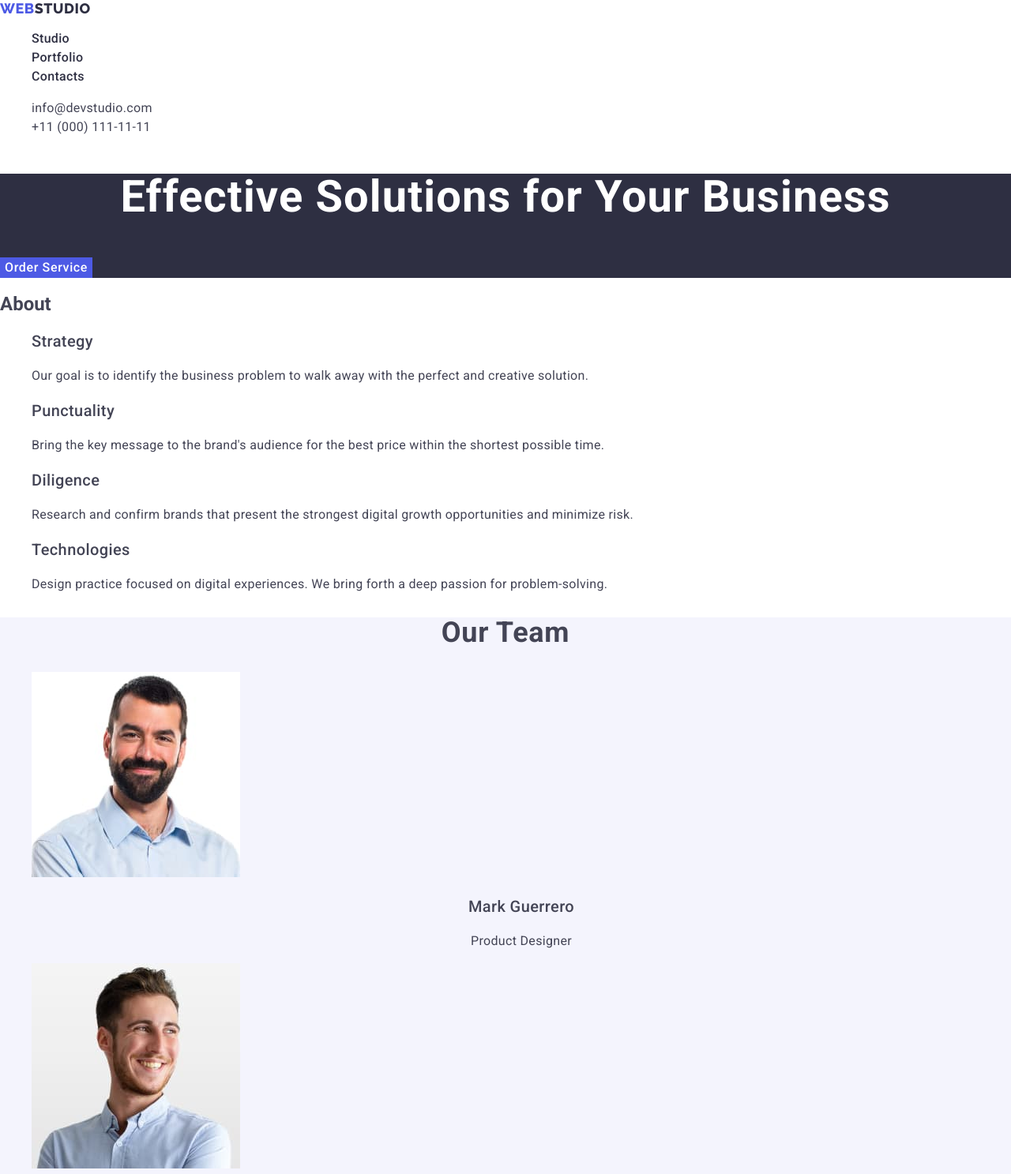
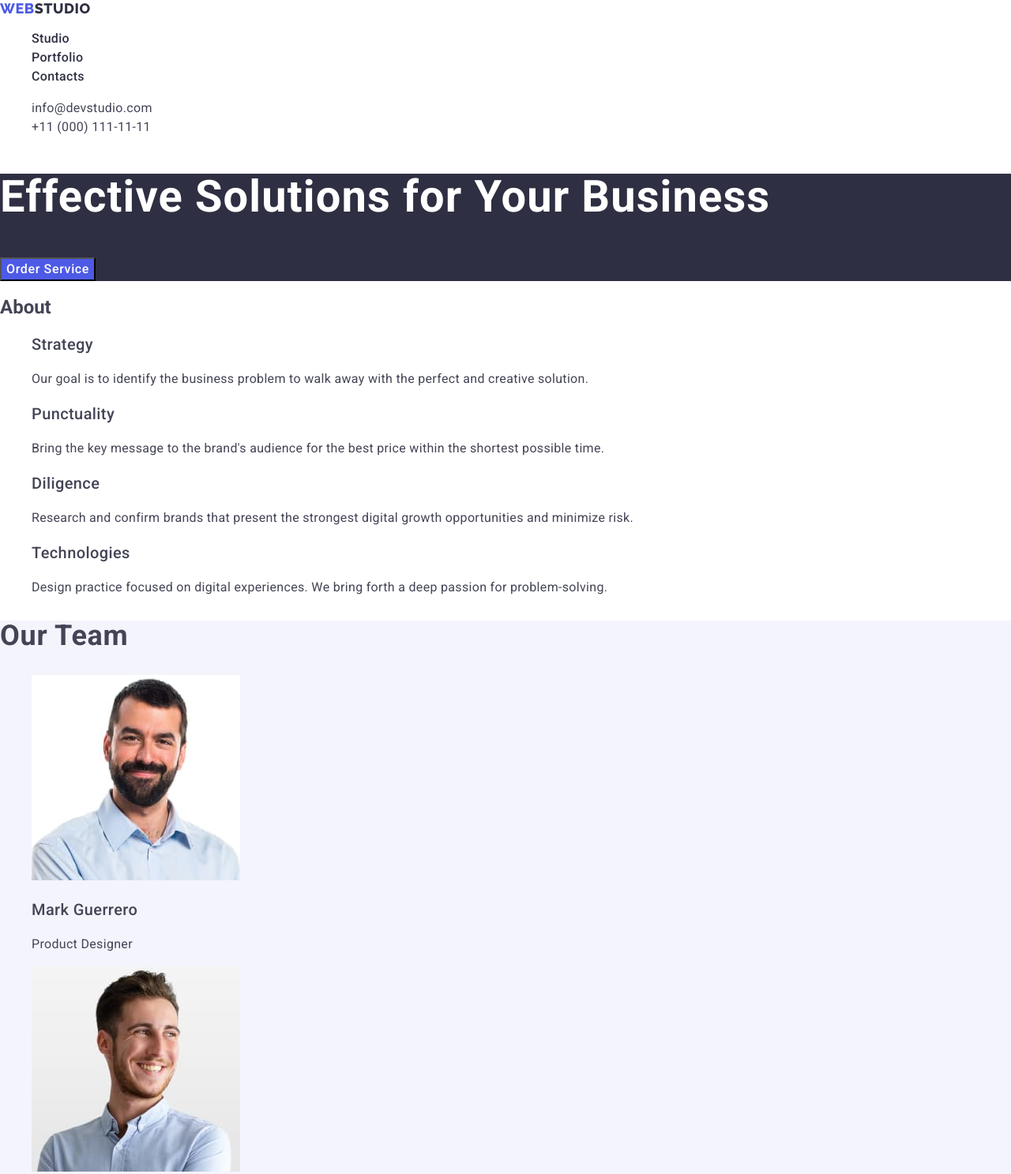
Before and after one commit to NikolayMieshkov/goit-markup-hw-02, a plain HTML site: page index.html in a window 1280 px wide. Shown: the top 1487 px of the page at 79% size. Drawn offline with nearby package versions, Linux system fonts and the light colour scheme; a web font is replaced by a local one.

Commit message:
HW-update-v.2

```diff
--- a/css/styles.css
+++ b/css/styles.css
@@ -13,8 +13,7 @@
     --modal-background-color: #FCFCFC;
   }
 body {
-    font-family: "Roboto","Raleway", sans-serif;
-    color: var(--main-color);
+    font-family: "Roboto", sans-serif;
     background-color: var(--white-background-color);
     color: var(--text-color);
 }
@@ -34,7 +33,6 @@ font-size: 18px;
 font-weight: 700;
 line-height: 1.17;
 letter-spacing: 0.03em;
-text-align: left;
 text-transform: uppercase;
 
 }
@@ -47,7 +45,6 @@ font-size: 16px;
 font-weight: 500;
 line-height: 1.5;
 letter-spacing: 0.02em;
-text-align: left;
 }
 .header-menu {
 
@@ -71,7 +68,6 @@ font-size: 16px;
 font-weight: 400;
 line-height: 1.5;
 letter-spacing: 0.02em;
-text-align: left;
 color: var(--text-color);
 }
 .header-contacts-link:hover,
@@ -89,7 +85,6 @@ font-size: 56px;
 font-weight: 700;
 line-height: 1.07;
 letter-spacing: 0.02em;
-text-align: center;
 }
 .hero-btn {
 font-size: 16px;
@@ -99,7 +94,6 @@ letter-spacing: 0.04em;
 background-color: var(--primary-brand-color);
 color: var(--white-background-color);
 cursor: pointer;
-border: none;
 
 }
 .hero-btn:hover,
@@ -117,32 +111,29 @@ font-size: 20px;
 font-weight: 500;
 line-height: 1.2;
 letter-spacing: 0.02em;
-text-align: left;
 }
 .about-note-text {
 font-size: 16px;
 font-weight: 400;
 line-height: 1.5;
 letter-spacing: 0.02em;
-text-align: left;
 color: var(--text-color);
 
 }
 .text {
-    color: var(--text-color)
+color: var(--text-color)
 }
 .about-note-text {
 
 }
 .team {
-    background-color: var(--light-color);
+background-color: var(--light-color);
 }
 .team-title {
 font-size: 36px;
 font-weight: 700;
 line-height: 1.11;
 letter-spacing: 0.02em;
-text-align: center;
 
 }
 .team-list {}
@@ -153,14 +144,12 @@ font-size: 20px;
 font-weight: 500;
 line-height: 1.2    ;
 letter-spacing: 0.02em;
-text-align: center;
 }
 .team-card-text {
 font-size: 16px;
 font-weight: 400;
 line-height: 24px;
 letter-spacing: 0.02em;
-text-align: center;
 
 }
 .portfolio {
```
